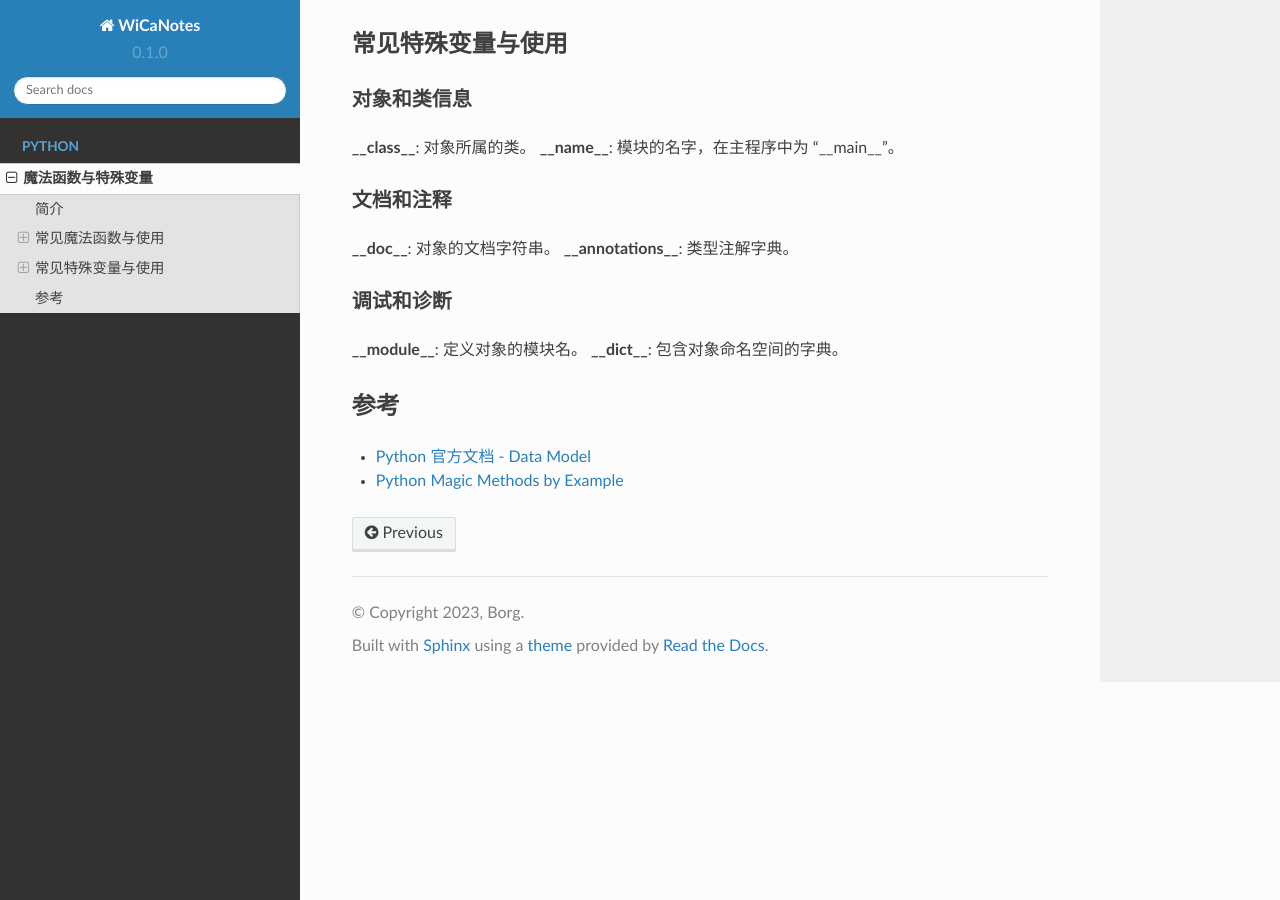
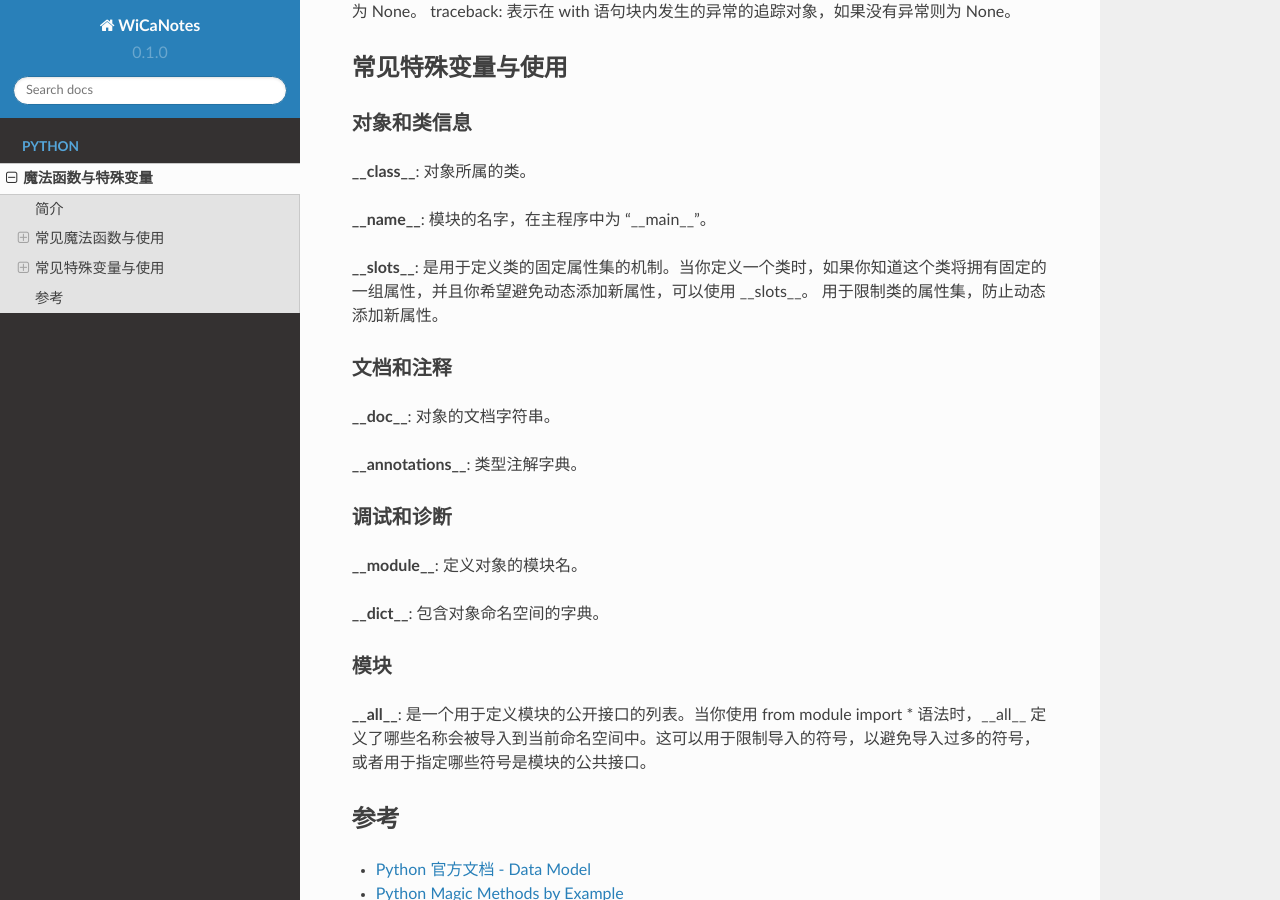
Before and after one commit to boyin96/WiCaNotes, a Sphinx documentation site: the page built from docs/source/magic_functions.rst, in a window 1280 px wide and 900 px high, scrolled down 3408 px. Built offline with Sphinx 7.4.7 and the Read the Docs theme 2.0.0, drawn with Linux system fonts in a browser that asks for light colours; pages that are not in the unit, such as notebooks, are missing from menus.

Commit message:
Update magic_functions.rst

```diff
--- a/docs/source/magic_functions.rst
+++ b/docs/source/magic_functions.rst
@@ -112,19 +112,26 @@ traceback: 表示在 with 语句块内发生的异常的追踪对象，如果没
 对象和类信息
 ^^^^^^^^^^^^^^^^
 **__class__**: 对象所属的类。
+
 **__name__**: 模块的名字，在主程序中为 "__main__"。
+
+**__slots__**: 是用于定义类的固定属性集的机制。当你定义一个类时，如果你知道这个类将拥有固定的一组属性，并且你希望避免动态添加新属性，可以使用 __slots__。 用于限制类的属性集，防止动态添加新属性。
 
 文档和注释
 ^^^^^^^^^^^^^^^^
 **__doc__**: 对象的文档字符串。
+
 **__annotations__**: 类型注解字典。
 
 调试和诊断
 ^^^^^^^^^^^^^^^^
 **__module__**: 定义对象的模块名。
+
 **__dict__**: 包含对象命名空间的字典。
 
-
+模块
+^^^^^^^^^^^^^^^^
+**__all__**: 是一个用于定义模块的公开接口的列表。当你使用 from module import * 语法时，__all__ 定义了哪些名称会被导入到当前命名空间中。这可以用于限制导入的符号，以避免导入过多的符号，或者用于指定哪些符号是模块的公共接口。
 
 
 参考
```
